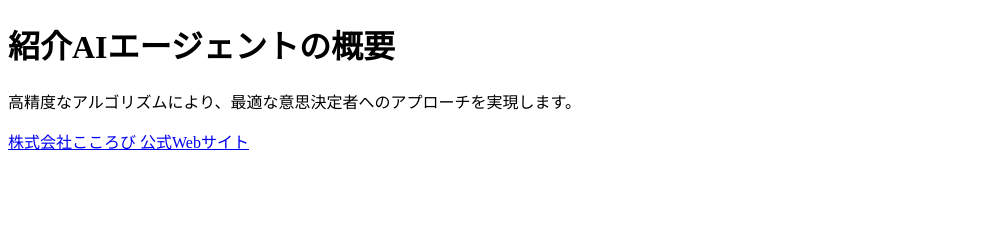
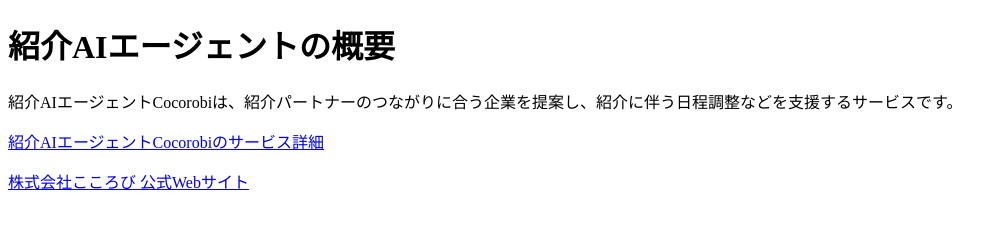
Before and after one commit to yamayued/yamayued.github.io, a plain HTML site: page ai-agent.html in a window 1280 px wide. Shown: the whole page, without its empty margins (0-1007 px from the left). Drawn offline with Linux system fonts and the light colour scheme.

Commit message:
Add official referral agent service link (#1)
Co-authored-by: Claude <noreply@anthropic.com>

```diff
--- a/ai-agent.html
+++ b/ai-agent.html
@@ -3,11 +3,12 @@
 <head>
   <meta charset="utf-8">
   <title>紹介AIエージェント特設 - 株式会社こころび</title>
-  <meta name="description" content="AIによるキーマン特定と紹介ルート設計を自動化する紹介AIエージェント。">
+  <meta name="description" content="株式会社こころびの紹介AIエージェント。つながりに合う企業の紹介と日程調整を支援します。">
 </head>
 <body>
   <h1>紹介AIエージェントの概要</h1>
-  <p>高精度なアルゴリズムにより、最適な意思決定者へのアプローチを実現します。</p>
+  <p>紹介AIエージェントCocorobiは、紹介パートナーのつながりに合う企業を提案し、紹介に伴う日程調整などを支援するサービスです。</p>
+  <p><a href="https://cocoro-bi.com/">紹介AIエージェントCocorobiのサービス詳細</a></p>
   <p><a href="https://cocorobi.co.jp">株式会社こころび 公式Webサイト</a></p>
 </body>
 </html>
```
